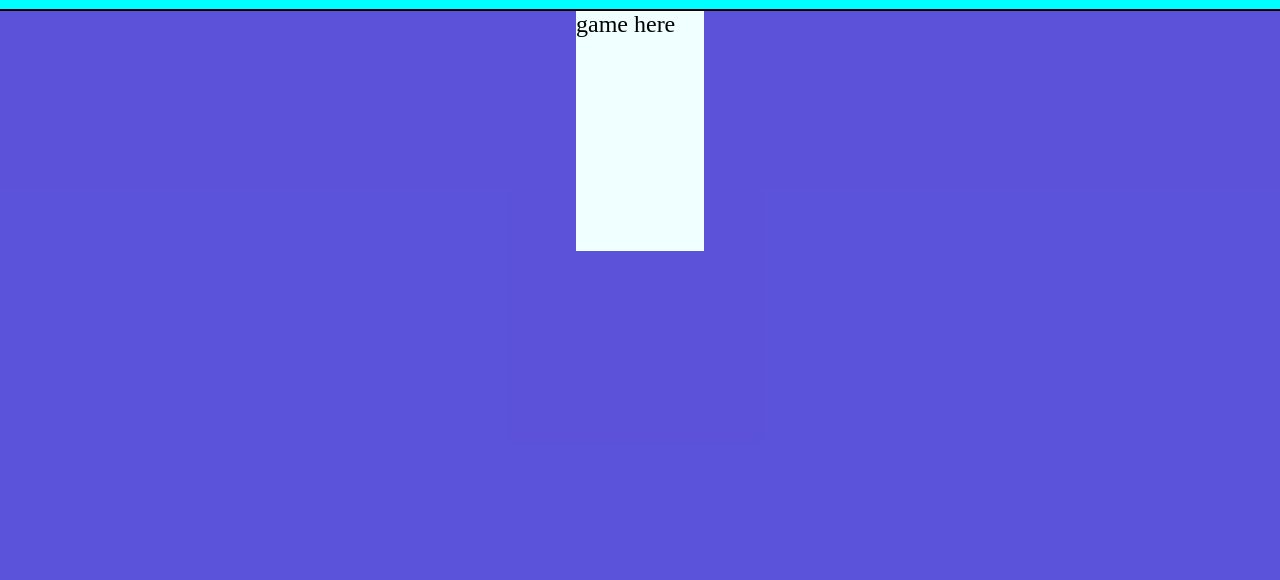
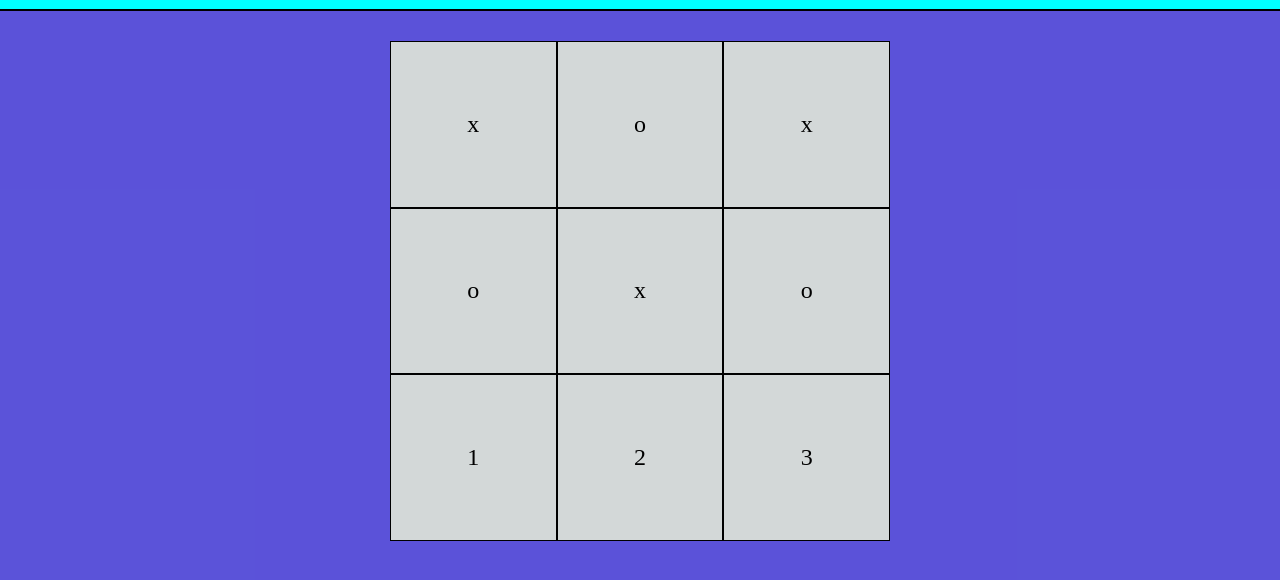
Before and after one commit to miroslav-zarenkov/tic-tac-toe, a plain HTML site: page index.html in a window 1280 px wide. Shown: the part 66-646 px from the top of the page. Drawn offline with Linux system fonts and the light colour scheme.

Commit message:
Grid layout

```diff
--- a/script.js
+++ b/script.js
@@ -10,7 +10,6 @@ mainContainer.appendChild(header);
 
 const gameContainer = document.createElement("div");
 gameContainer.classList.add("game-container");
-gameContainer.textContent = "game here";
 mainContainer.appendChild(gameContainer);
 
 
@@ -37,5 +36,15 @@ const playerFactory = (mark) => {
     return { mark };
 };
 
+const cycleArray = (() => {
+    for (let i = 0; i < gameBoard.gameBoardArray.length; i++) {
+        let gameContainerDiv = document.createElement("div");
+        gameContainerDiv.classList.add("game-container-div");
+        gameContainerDiv.textContent = gameBoard.gameBoardArray[i];
+        gameContainer.appendChild(gameContainerDiv);
+        console.log(gameBoard.gameBoardArray[i]);
+    }
+})();
+
 const playerOne = playerFactory("x");
 const playerTwo = playerFactory("o");
--- a/style.css
+++ b/style.css
@@ -13,6 +13,7 @@ body {
     margin: 0;
     padding: 0;
     display: flex;
+    flex: auto;
     flex-direction: column;
 }
 
@@ -27,9 +28,21 @@ body {
 }
 
 .game-container {
+    margin-top: 30px;
     background-color: azure;
-    width: 10%;
-    height: 30%;
+    width: 500px;
+    height: 500px;
+    display: grid;
+    grid-template-columns: repeat(3, 1fr);
+    grid-template-rows: repeat(3, 1fr);
     align-self: center;
     justify-self: center;
 }
+
+.game-container-div {
+    border: 1px solid black;
+    background-color: rgba(200, 200, 200, 0.7);
+    display: flex;
+    justify-content: center;
+    align-items: center;
+}
```
